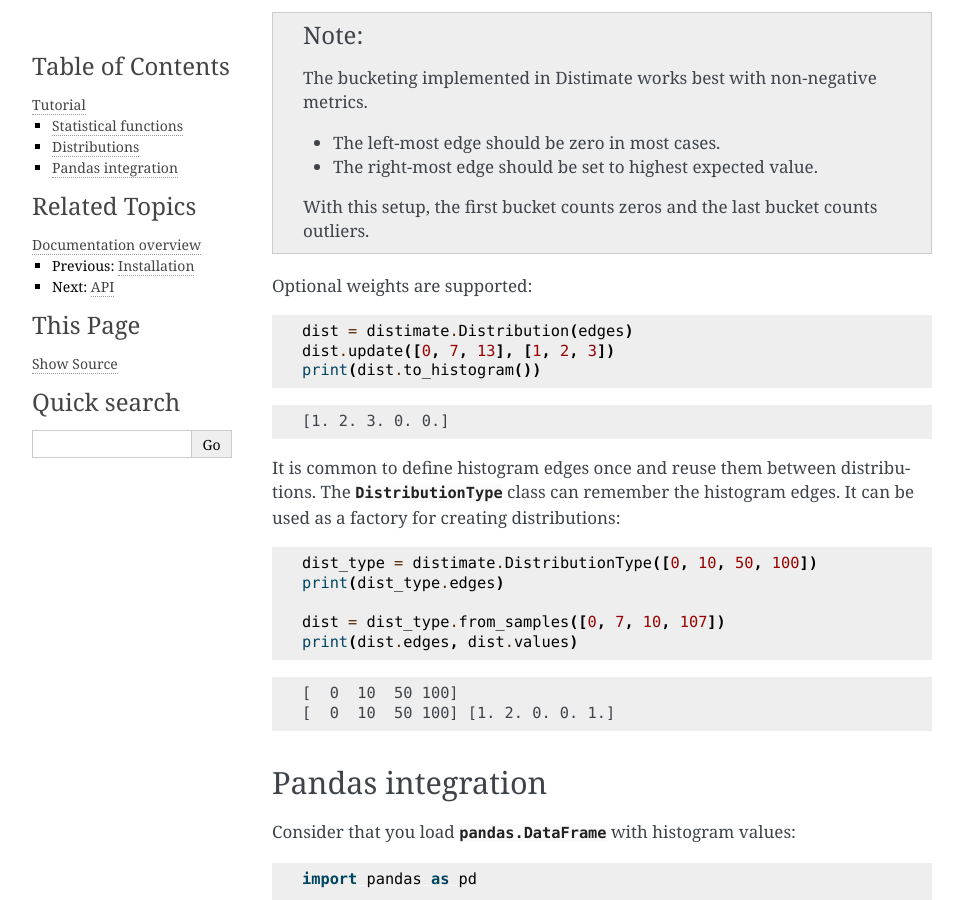
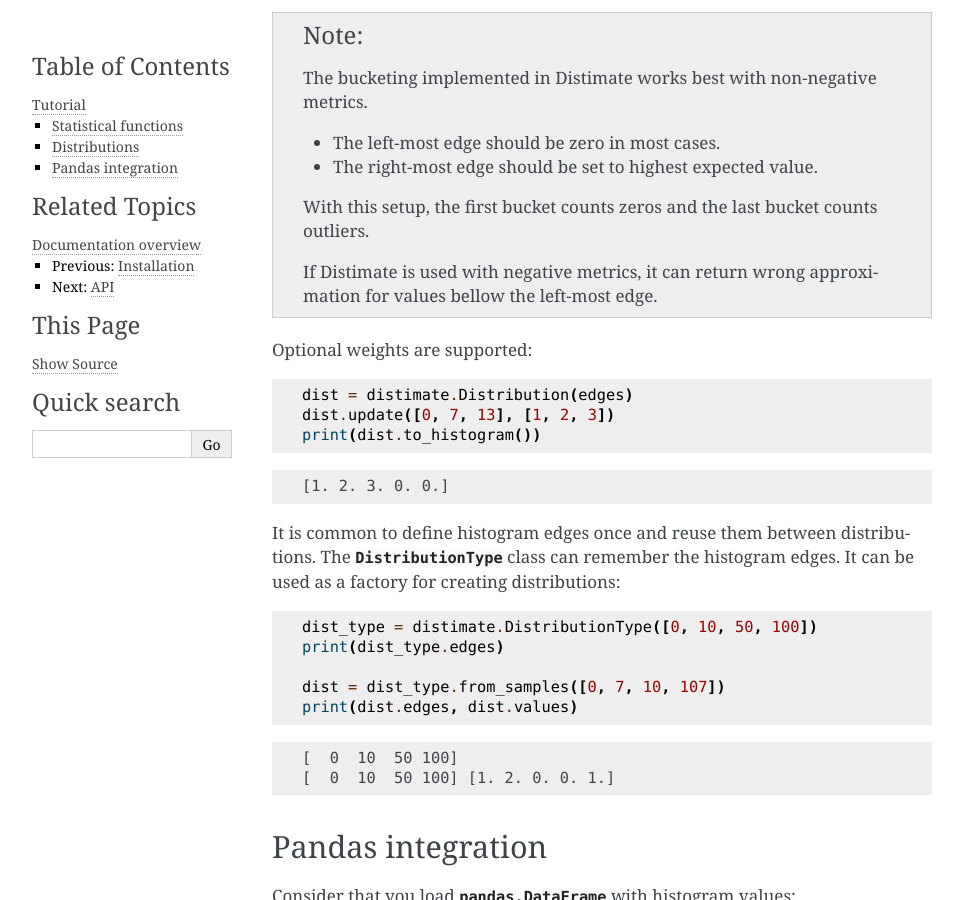
Before and after one commit to akamai/distimate, a Sphinx documentation site: the page built from docs/tutorial.rst, in a window 1280 px wide and 900 px high, scrolled down 2952 px. Shown: the whole window, without its empty margins (148-1111 px from the left). Built offline with Sphinx 7.4.7, drawn with Linux system fonts in a browser that asks for light colours.

Commit message:
Clarification in docs.

```diff
--- a/docs/faq.rst
+++ b/docs/faq.rst
@@ -22,7 +22,7 @@
 
 How are approximations lossy?
     CDF values at histogram edges are exact.
-    If you choose the edges wisely at round values, people will never ask for CDF at other points.
+    If you choose the edges wisely at round values, the user may never ask for CDF at other points.
 
     When plotted using Matplotlib,
     you will hardly notice a difference between a plot with 100 and 1000 points.
--- a/docs/tutorial.rst
+++ b/docs/tutorial.rst
@@ -172,6 +172,9 @@
 
     With this setup, the first bucket counts zeros and the last bucket counts outliers.
 
+    If Distimate is used with negative metrics,
+    it can return wrong approximation for values bellow the left-most edge.
+
 
 Optional weights are supported:
 
```
